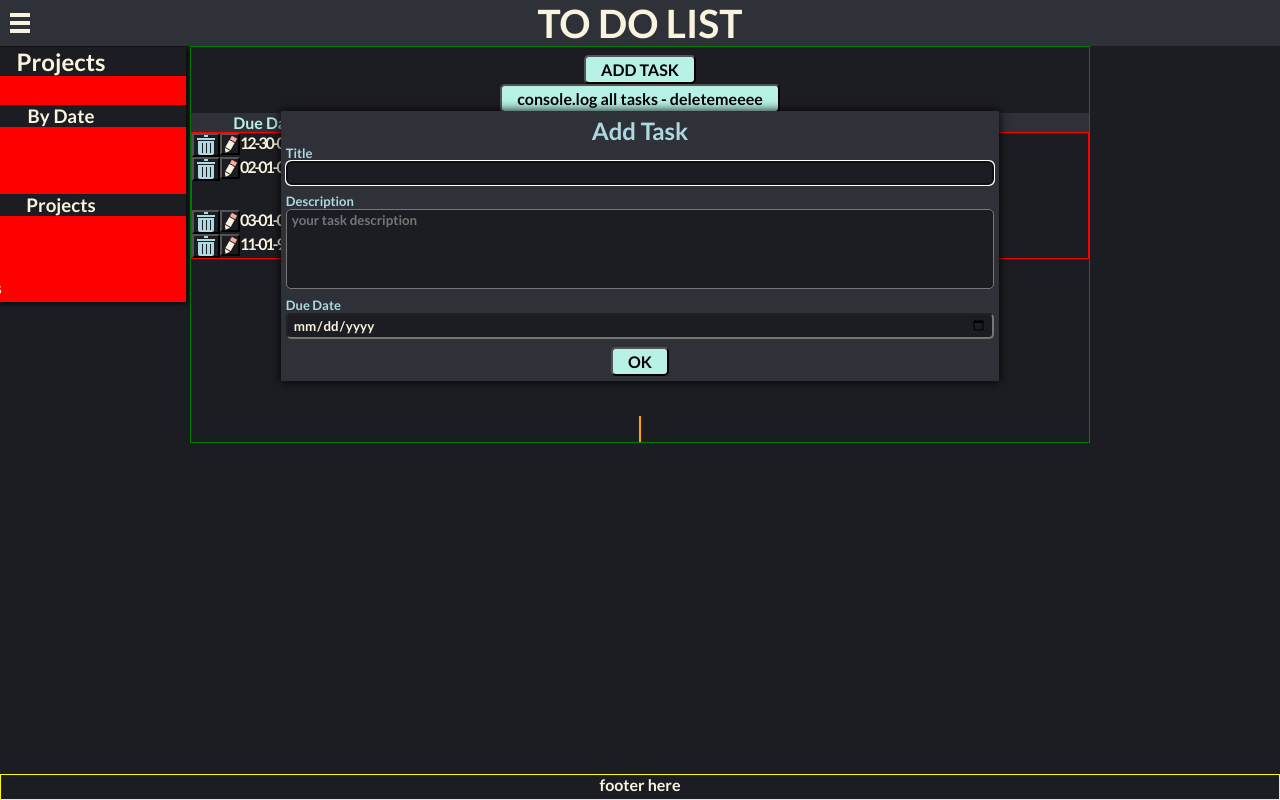
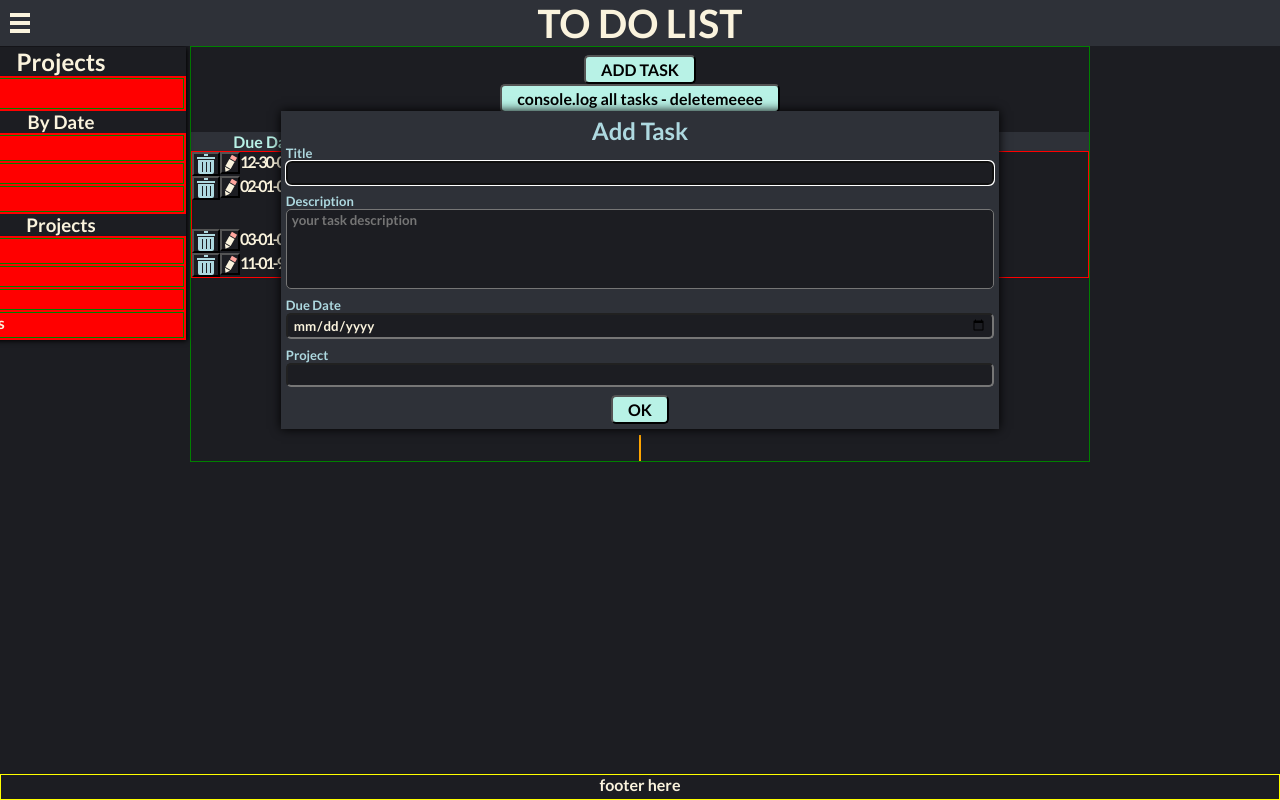
Before and after one commit to mbeckdev/to-do-react, a React (Create React App) app: page / in a window 1280 px wide. Both pictures are taken after a click on the button "ADD TASK". Built offline with nearby package versions, Linux system fonts and the light colour scheme.

Commit message:
Get Sort by project working

```diff
--- a/src/App.js
+++ b/src/App.js
@@ -29,6 +29,7 @@ function App() {
         'longer1 description description description description description description description description description description description description is this part where it shows up when you click on it',
       dueDate: new Date('Dec 30 2000'),
       completed: false,
+      project: 'Apples',
     },
     {
       isEditing: false,
@@ -38,6 +39,7 @@ function App() {
       taskDescription: 'longer2 descripn you click on it',
       dueDate: new Date('Feb 1 2001'),
       completed: true,
+      project: 'Apples',
     },
     {
       isEditing: false,
@@ -47,6 +49,7 @@ function App() {
       taskDescription: 'longer3 descriptionsf sd fws up when you click on it',
       dueDate: new Date('Mar 1 2003'),
       completed: false,
+      project: 'Zebras',
     },
     {
       isEditing: false,
@@ -57,6 +60,7 @@ function App() {
         '4 description is this part where it shows up when you click on it',
       dueDate: new Date('Nov 1 1999'),
       completed: false,
+      project: 'Bananas',
     },
   ]);
 
@@ -70,6 +74,7 @@ function App() {
     // dueDate: 0,
     // dueDate: '',
     completed: false,
+    project: '',
   };
 
   const [manageTaskFormIsHidden, setManageTaskFormIsHidden] = useState(true);
@@ -138,6 +143,7 @@ function App() {
 
     let title = e.target.title.value;
     let description = e.target.taskDescription.value;
+    let project = e.target.project.value;
     let dueDateValue = e.target.dueDate.value;
 
     let dueDate;
@@ -160,6 +166,7 @@ function App() {
       dueDate: dueDate,
       // dueDate: new Date('Jan 2 2000'),
       completed: false,
+      project: project,
     };
 
     console.log('-----onsubmit before edit check isEditing', isEditing);
@@ -185,6 +192,7 @@ function App() {
       newTask.id = taskToEdit.id;
       newTask.descriptionIsShown = taskToEdit.descriptionIsShown;
       newTask.completed = taskToEdit.completed;
+      newTask.project = taskToEdit.project;
 
       newTasks[theIndex] = newTask;
       console.log('new task after editing = newTask = ', newTask);
@@ -302,6 +310,7 @@ function App() {
   const handleConsoleLogTasks = () => {
     console.log(tasks);
     console.log('taskToEdit', taskToEdit);
+    console.log('sortedTasks', sortedTasks);
   };
 
   const [showMobileMenu, setShowMobileMenu] = useState(true);
@@ -311,6 +320,33 @@ function App() {
     setShowMobileMenu((prev) => !prev);
     //Show Project menu on top of screen for mobile view
   };
+
+  const [sortedTasks, setSortedTasks] = useState(tasks);
+
+  const handleProjectClick = (e) => {
+    console.log('e.target.innerText= ', e.target.innerText);
+    // setStortingByTerm(e.target.innerText);
+
+    let clickedProject = e.target.innerText;
+    // like "Today" and "Week" and "Zebras"
+
+    //show only those that match the project.
+    let sortedListToShow = tasks.filter(
+      (task) => task.project === clickedProject
+    );
+    console.log('sortedListToShow', sortedListToShow);
+    setSortedTasks(sortedListToShow);
+    console.log('sortedTasks', sortedTasks);
+  };
+
+  // const [sortingByTerm, setSortingByTerm] = useState('');
+
+  // useEffect(() => {
+  //   effect
+  //   return () => {
+  //     cleanup
+  //   }
+  // }, [input])
 
   return (
     <ThemeProvider theme={useLightTheme ? lightTheme : darkTheme}>
@@ -329,7 +365,10 @@ function App() {
               ) : (
                 <ProjectMenu className="menu-hidden" />
               )} */}
-              <ProjectMenu showMobileMenu={showMobileMenu} />
+              <ProjectMenu
+                showMobileMenu={showMobileMenu}
+                handleProjectClick={handleProjectClick}
+              />
 
               {!manageTaskFormIsHidden && (
                 <ManageTaskForm
@@ -350,7 +389,7 @@ function App() {
               >
                 console.log all tasks - deletemeeee
               </button>
-
+              <div>Project: {sortedTasks[0] && sortedTasks[0].project}</div>
               <div id="top-labels-row">
                 <div
                   id="due-date-label"
@@ -362,7 +401,8 @@ function App() {
               </div>
 
               <ul id="task-container">
-                {tasks.map((task) => (
+                {/* {tasks.map((task) => ( */}
+                {sortedTasks.map((task) => (
                   <Task
                     task={task}
                     key={task.id}
--- a/src/Hamburger.jsx
+++ b/src/Hamburger.jsx
@@ -52,9 +52,9 @@ const WrapperHamburger = styled.section`
 function Hamburger(props) {
   return (
     <WrapperHamburger id="hamburger" onClick={props.handleHamburgerClick}>
-      <div class="hamburger-line"></div>
-      <div class="hamburger-line"></div>
-      <div class="hamburger-line"></div>
+      <div className="hamburger-line"></div>
+      <div className="hamburger-line"></div>
+      <div className="hamburger-line"></div>
     </WrapperHamburger>
   );
 }
--- a/src/components/ManageTaskForm.jsx
+++ b/src/components/ManageTaskForm.jsx
@@ -148,6 +148,16 @@ function ManageTaskForm(props) {
           // onChange={props.handleOnChangeTaskInput}
         />
       </div>
+      <div className="form-row">
+        <label htmlFor="project">Project</label>
+        <input
+          name="project"
+          type="search"
+          list="mylist"
+          value={props.taskToEdit.project}
+          onChange={props.handleOnChangeTaskInput}
+        />
+      </div>
 
       <button className="regular-button">OK</button>
     </WrapperManageTaskForm>
--- a/src/components/ProjectMenu.jsx
+++ b/src/components/ProjectMenu.jsx
@@ -35,6 +35,9 @@ const WrapperProjectMenu = styled.div`
   }
   .sortable {
     padding: 0 5px;
+    border: 1px solid green;
+    cursor: pointer;
+    margin: 2px;
   }
   .sortable:last-of-type {
     padding-bottom: 5px;
@@ -49,12 +52,12 @@ const WrapperProjectMenu = styled.div`
   }
 `;
 
-function ProjectMenu(props) {
+function ProjectMenu({ handleProjectClick, showMobileMenu }) {
   return (
     <WrapperProjectMenu
       id="project-menu"
       // className="menu-hidden"
-      className={props.showMobileMenu && 'menu-hidden'}
+      className={showMobileMenu && 'menu-hidden'}
     >
       {/* <div className={props.showMobileMenu && 'menu-hidden'}> */}
       <h2 className="menu-header">Projects</h2>
@@ -62,17 +65,31 @@ function ProjectMenu(props) {
 
       <h3 className="menu-header">By Date</h3>
       <ul>
-        <li className="sortable">Today</li>
-        <li className="sortable">Week</li>
-        <li className="sortable">Month</li>
+        <li className="sortable" onClick={handleProjectClick}>
+          Today
+        </li>
+        <li className="sortable" onClick={handleProjectClick}>
+          Week
+        </li>
+        <li className="sortable" onClick={handleProjectClick}>
+          Month
+        </li>
       </ul>
 
       <h3 className="menu-header">Projects</h3>
       <ul>
-        <li className="sortable">Apples</li>
-        <li className="sortable">Zebras</li>
-        <li className="sortable">Carrots</li>
-        <li className="sortable">Bananas</li>
+        <li className="sortable" onClick={handleProjectClick}>
+          Apples
+        </li>
+        <li className="sortable" onClick={handleProjectClick}>
+          Zebras
+        </li>
+        <li className="sortable" onClick={handleProjectClick}>
+          Carrots
+        </li>
+        <li className="sortable" onClick={handleProjectClick}>
+          Bananas
+        </li>
       </ul>
       {/* </div> */}
     </WrapperProjectMenu>
```
